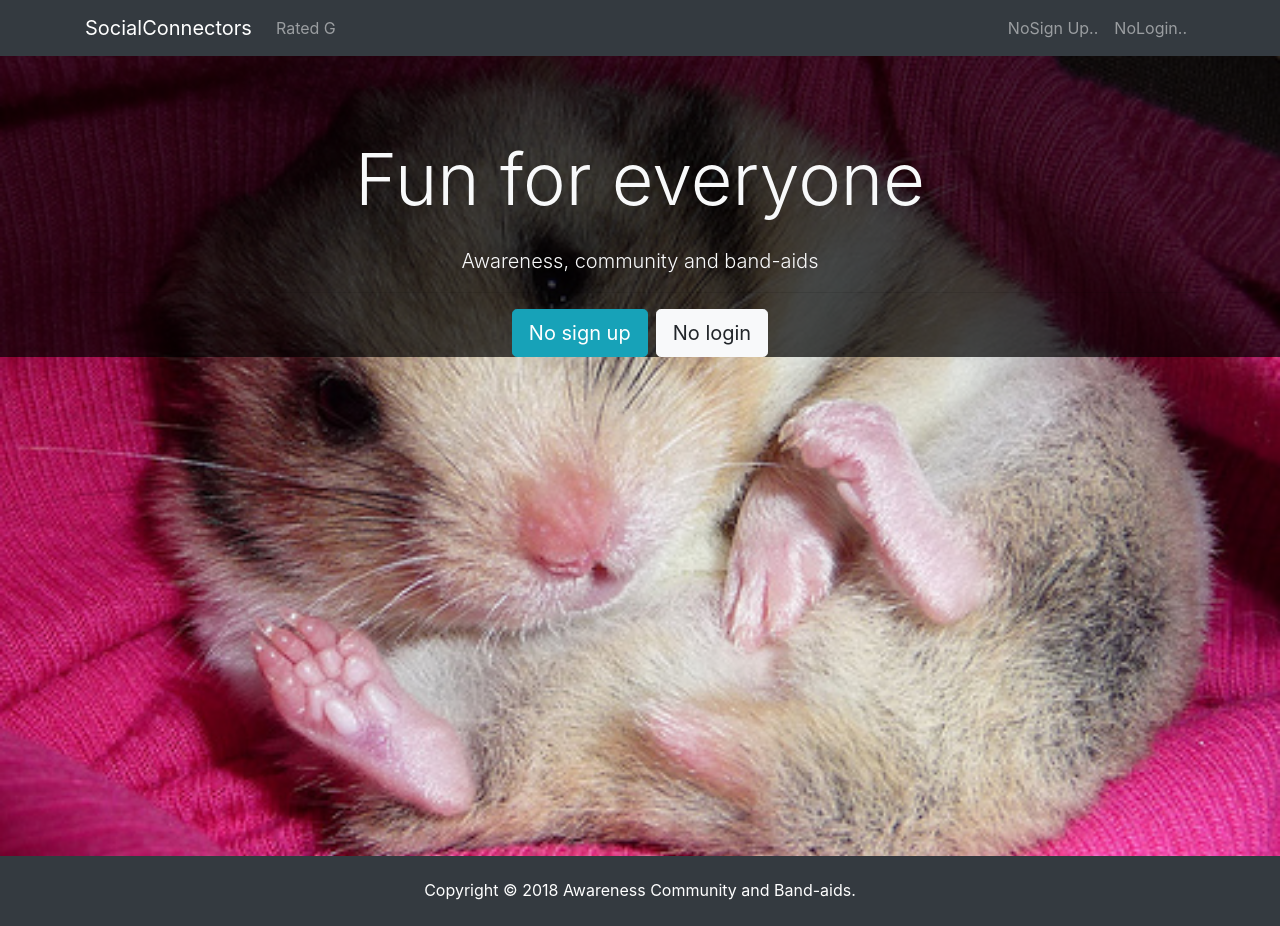
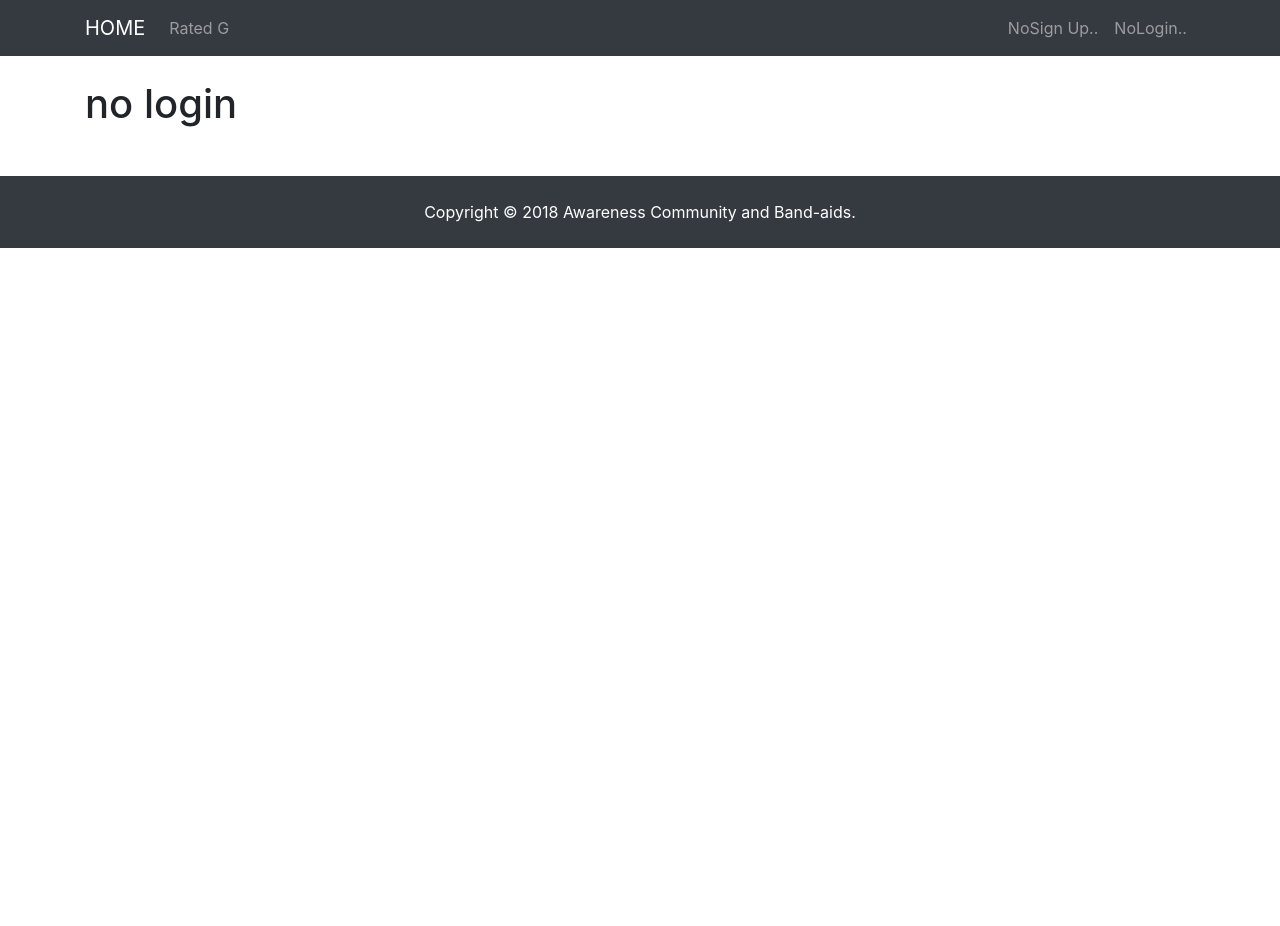
Before and after one commit to thefutureseer/socialConnector, a React (Create React App) app in the folder client/: page /Login in a window 1280 px wide. After the commit the page ends 800 px from the top, so only its background shows below. Built offline with nearby package versions, Linux system fonts and the light colour scheme.

Commit message:
set up react router

```diff
--- a/client/package.json
+++ b/client/package.json
@@ -5,6 +5,7 @@
   "dependencies": {
     "react": "^16.6.3",
     "react-dom": "^16.6.3",
+    "react-router-dom": "^4.3.1",
     "react-scripts": "2.1.1"
   },
   "scripts": {
--- a/client/src/App.js
+++ b/client/src/App.js
@@ -1,19 +1,30 @@
 import React, { Component } from 'react';
+import { BrowserRouter as Router, Route } from 'react-router-dom';
+
 
 import Navbar from './components/layout/Navbar';
 import Footer from './components/layout/Footer';
 import Landing from './components/layout/Landing';
+import Register from './components/auth/Register';
+import Login from './components/auth/Login';
+
 
 import './App.css';
 
 class App extends Component {
   render() {
     return (
+     <Router>
       <div className="App">
-       <Navbar />
-       <Landing />
-       <Footer />
+        <Navbar />
+        <Route exact path="/" component={ Landing } />
+        <div className="container">
+         <Route exact path="/Register" component={ Register } />
+         <Route exact path="/Login" component={Login} />
+        </div>
+        <Footer />
       </div>
+     </Router>
     );
   }
 }
--- /dev/null
+++ b/client/src/components/auth/Login.js
@@ -0,0 +1,13 @@
+import React, { Component } from 'react';
+
+class Login extends Component {
+  render() {
+    return (
+      <div>
+       <h1>no login</h1>
+      </div>
+    );
+  }
+}
+
+export default Login;
--- /dev/null
+++ b/client/src/components/auth/Register.js
@@ -0,0 +1,13 @@
+import React, { Component } from 'react';
+
+class Register extends Component {
+  render() {
+    return (
+      <div>
+        <h1>Register if wished</h1>
+      </div>
+    );
+  }
+}
+
+export default Register;
--- a/client/src/components/layout/Landing.js
+++ b/client/src/components/layout/Landing.js
@@ -1,4 +1,5 @@
-import React, { Component } from 'react'
+import React, { Component } from 'react';
+import { Link } from 'react-router-dom';
 
 class Landing extends Component {
   render () {
@@ -10,15 +11,17 @@ class Landing extends Component {
           <div className="col-md-12 text-center">
            <h1 className="display-3 mb-4"> Fun for everyone
            </h1>
-           <p className="lead">{' '} Awareness, community and band-aids</p>
+           <p className="lead">
+           {' '}
+           Awareness, community and band-aids
+           </p>
            <hr />
-           <a href="register.html" className="btn btn-lg btn-info mr-2"> No sign up</a>
-           <a href="login.html" className="btn btn-lg btn-light"> No login</a>
+           <Link to="/register" className="btn btn-lg btn-info mr-2"> No sign up</Link>
+           <Link to="/login" className="btn btn-lg btn-light"> No login</Link>
           </div>
          </div>
         </div>
        </div>
-
       </div>
     )
   }
--- a/client/src/components/layout/Navbar.js
+++ b/client/src/components/layout/Navbar.js
@@ -1,4 +1,5 @@
-import React, { Component } from 'react'
+import React, { Component } from 'react';
+import { Link } from 'react-router-dom';
 
 class Navbar extends Component {
   render() {
@@ -6,25 +7,38 @@ class Navbar extends Component {
       <div>
         <nav className = "navbar navbar-expand-sm navbar-dark bg-dark mb-4">
          <div className = "container">
-          <a className = "navbar-brand" href = "landing.html">SocialConnectors</a>
-          <button className = "navbar-toggler" type = "button" data-toggle = "collapse" data-target = "#mobile=nav">
-           <span className = "navbar-toggler-icon"></span>
+          <Link className = "navbar-brand" to="/">
+          HOME
+          </Link>
+          <button
+          className = "navbar-toggler"
+          type = "button"
+          data-toggle = "collapse"
+          data-target = "#mobile=nav"
+          >
+           <span className = "navbar-toggler-icon" />
           </button>
 
           <div className = "collapse navbar-collapse" id = "mobile-nav">
             <ul className = "navbar-nav mr-auto">
              <li className = "nav-item">
-              <a className = "nav-link" href = "profiles.html">Rated G
-              </a>
+              <Link className = "nav-link" to= "/profiles">
+               {' '}
+               Rated G
+              </Link>
              </li>
             </ul>
 
             <ul className = "navbar-nav ml-auto">
              <li className = "nav-item">
-              <a className = "nav-link" href = "register.html"> NoSign Up..</a>
+              <Link className = "nav-link" to= "/register">
+               NoSign Up..
+              </Link>
              </li>
              <li className = "nav-item">
-              <a className = "nav-link">NoLogin..</a>
+              <Link className = "nav-link" to="/login">
+               NoLogin..
+              </Link>
              </li>
             </ul>
 
```
